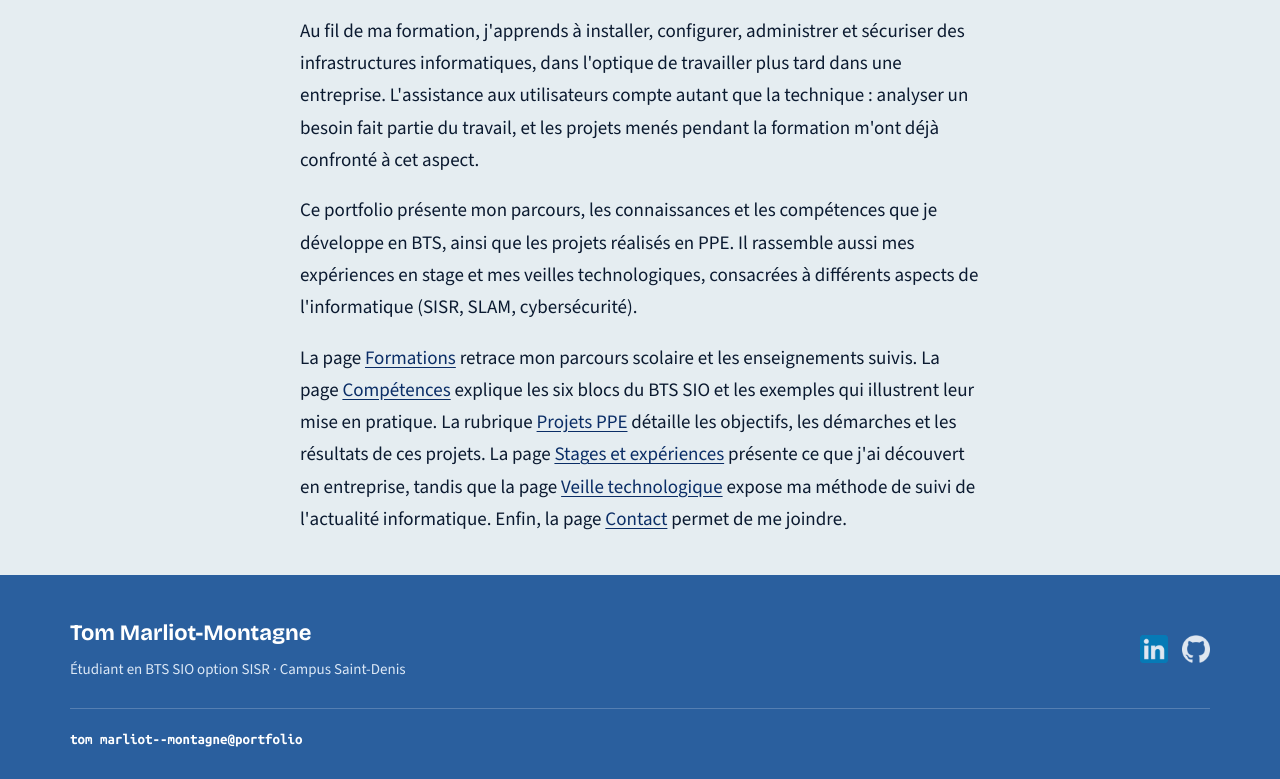
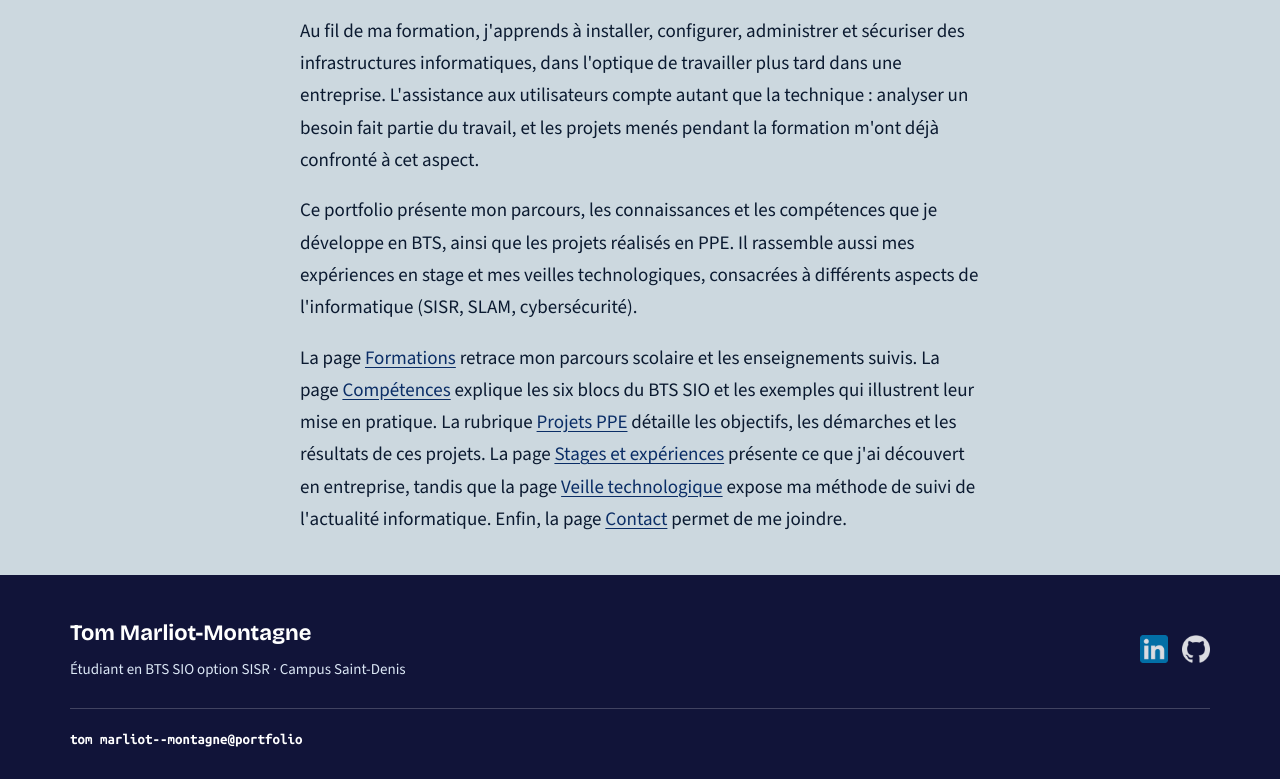
Before and after one commit to Tomino07/portfolio, a plain HTML site: page index.html in a window 1280 px wide. Shown: the part 443-1222 px from the top of the page. Drawn offline with nearby package versions, Linux system fonts and the light colour scheme.

Commit message:
Update style.css

```diff
--- a/css/style.css
+++ b/css/style.css
@@ -1,5 +1,5 @@
 :root {
-  --bg: #E5EDF1;
+  --bg: #CCD8DF;
   --text: #0b1a30;
   --muted: #1d3a63;
   --line: rgba(11, 26, 48, .25);
@@ -220,7 +220,7 @@ button[type="submit"]:hover { background: #1d4a8a; }
 .form-status { font-size: 16px; color: var(--navy); font-weight: 600; margin-top: 14px; }
 
 .site-footer {
-  background: var(--deep);
+  background: #111439;
   font-size: 15px;
   color: var(--deep-text);
 }
```
